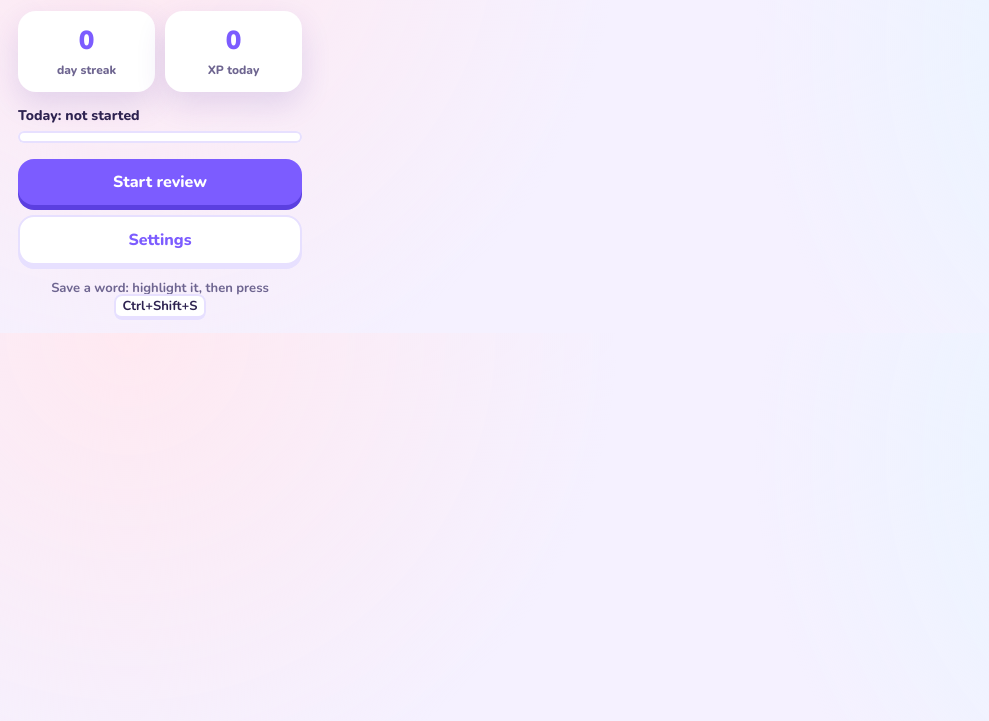
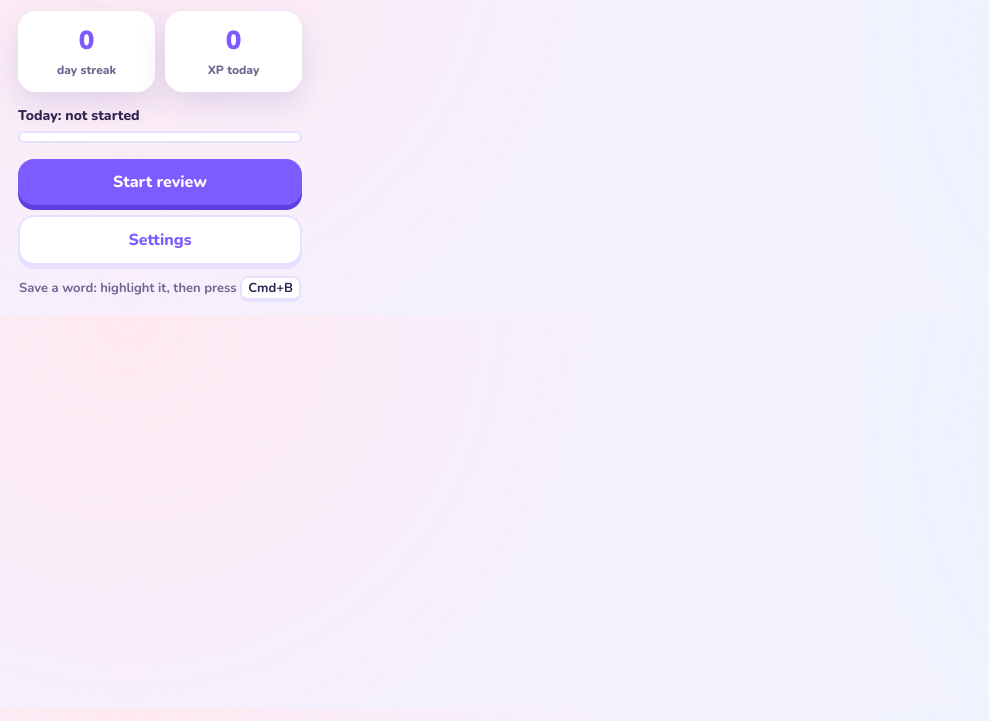
Before and after one commit to leminhhieu98py/bo-teo-pte, a website with bundled scripts: page popup/popup.html in a window 1280 px wide. Shown: the part 79-800 px from the top of the page, without its empty margins (0-989 px from the left). Built offline with nearby package versions, Linux system fonts and the light colour scheme; some packages are replaced by stand-ins of ours; no server answers.

Commit message:
feat: change default save shortcut to Command+B

```diff
--- a/popup/popup.html
+++ b/popup/popup.html
@@ -40,7 +40,7 @@
     <button class="btn btn-primary" id="start">Start review</button>
     <button class="btn btn-ghost" id="settings">Settings</button>
   </div>
-  <div class="hint">Save a word: highlight it, then press <kbd id="shortcut">Ctrl+Shift+S</kbd></div>
+  <div class="hint">Save a word: highlight it, then press <kbd id="shortcut">Cmd+B</kbd></div>
   <script type="module" src="popup.js"></script>
 </body>
 </html>
```
Also changed, not shown: README.md, manifest.json, 1 other file.
